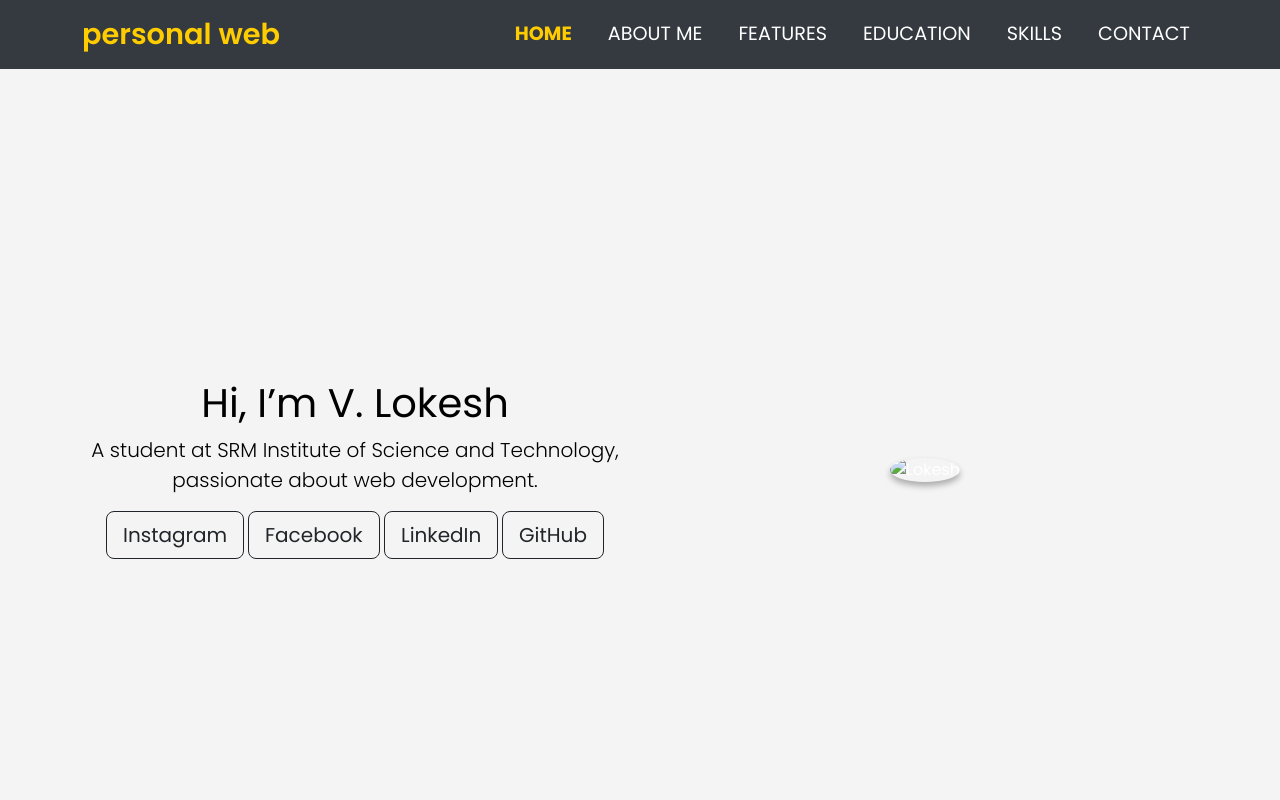
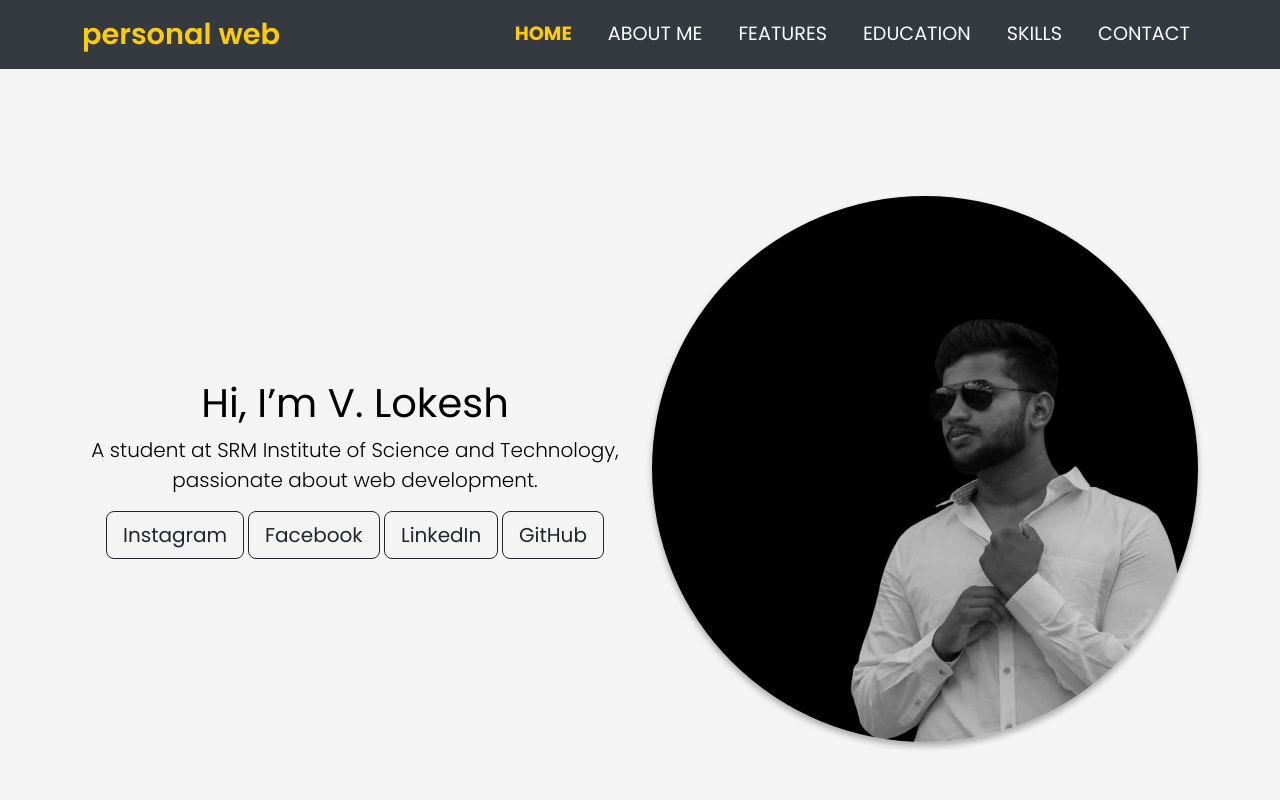
Before and after one commit to lokesh2113/personsalweb, a plain HTML site: page index.html in a window 1280 px wide. Shown: the top 800 px of the page. Drawn offline with nearby package versions, Linux system fonts and the light colour scheme; files that its build step writes are made by us from their sources.

Commit message:
Update index.html

```diff
--- a/index.html
+++ b/index.html
@@ -10,7 +10,7 @@
   <link rel="stylesheet" href="https://cdnjs.cloudflare.com/ajax/libs/animate.css/4.1.1/animate.min.css">
   <script src="https://cdn.jsdelivr.net/npm/bootstrap@5.3.3/dist/js/bootstrap.bundle.min.js"></script>
   <script src="https://kit.fontawesome.com/4862a81aff.js" crossorigin="anonymous"></script>
-  <link rel="stylesheet" href="css/style.css">
+  <link rel="stylesheet" href="style.css">
 </head>
 
 
@@ -49,7 +49,7 @@
           <a href="https://github.com/lokesh2113/personal-web.git" class="btn btn-outline-dark btn-lg animate__animated animate__bounceIn animate__delay-1s">GitHub</a>
         </div>
         <div class="col-lg-6 animate__animated animate__zoomIn">
-          <img class="title-image img-fluid" src="images/ll.jpg" alt="Lokesh">
+          <img class="title-image img-fluid" src="ll.jpg" alt="Lokesh">
         </div>
       </div>
     </div>
```
